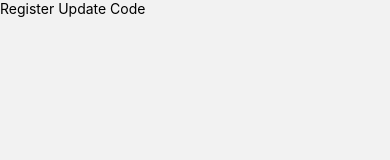
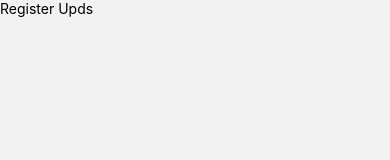
Before and after one commit to namsdai1/Energy_Mobile, a React Native app: screen /Register in a window 390 px wide. Shown: the top 160 px of the page. Built offline with nearby package versions, Linux system fonts and the light colour scheme.

Commit message:
Kiet ngy

```diff
--- a/src/screens/RegisterScreen.js
+++ b/src/screens/RegisterScreen.js
@@ -4,7 +4,7 @@ import {StyleSheet, Text, View} from 'react-native';
 const RegisterScreen = () => {
   return (
     <View>
-      <Text>Register Update Code</Text>
+      <Text>Register Upds</Text>
     </View>
   );
 };
```
